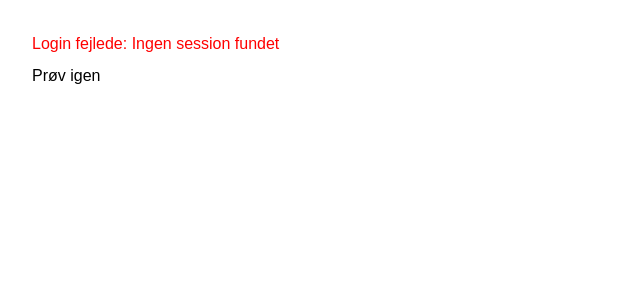
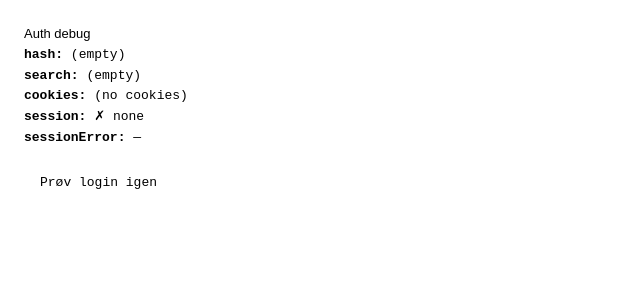
Before and after one commit to digirenraz/pogosundet, a Next.js app: page /auth/callback in a window 1280 px wide. Shown: the top 300 px of the page, without its empty margins (0-640 px from the left). Built offline with nearby package versions, Linux system fonts and the light colour scheme; no server answers.

Commit message:
Add auth debug page — show hash/search/cookies/session state

```diff
--- a/src/app/auth/callback/page.tsx
+++ b/src/app/auth/callback/page.tsx
@@ -3,43 +3,48 @@
 import { useEffect, useState } from 'react';
 import { createClient } from '@/lib/supabase/client';
 
-// OAuth callback page — handles implicit-flow tokens from the URL hash.
-//
-// flowType: 'implicit' means Supabase returns tokens in the URL hash fragment
-// (#access_token=...) rather than a ?code= query param. getSession() detects
-// and stores them automatically. No code-verifier cookie needed, which fixes
-// iOS Safari's Bounce Tracking Prevention purging the cookie mid-redirect.
 export default function AuthCallbackPage() {
-  const [status, setStatus] = useState<'loading' | 'error'>('loading');
-  const [errorMsg, setErrorMsg] = useState('');
+  const [info, setInfo] = useState<Record<string, string>>({});
 
   useEffect(() => {
+    const hash = window.location.hash.substring(0, 80);
+    const search = window.location.search.substring(0, 80);
+    const cookieNames = document.cookie
+      .split(';')
+      .map((c) => c.trim().split('=')[0])
+      .filter(Boolean)
+      .join(', ');
+
     const supabase = createClient();
     supabase.auth.getSession().then(({ data, error }) => {
-      if (error || !data.session) {
-        const msg = error?.message ?? 'Ingen session fundet';
-        console.error('[auth/callback] getSession error:', msg);
-        setErrorMsg(msg);
-        setStatus('error');
-      } else {
-        window.location.href = '/';
-      }
+      setInfo({
+        hash: hash || '(empty)',
+        search: search || '(empty)',
+        cookies: cookieNames || '(no cookies)',
+        session: data.session ? `✓ ${data.session.user.email}` : '✗ none',
+        sessionError: error?.message ?? '—',
+      });
     });
   }, []);
 
-  if (status === 'error') {
-    return (
-      <div style={{ padding: 32, fontFamily: 'sans-serif' }}>
-        <p style={{ color: 'red' }}>Login fejlede: {errorMsg}</p>
-        <button type="button" onClick={() => { window.location.href = '/login'; }}
-          style={{ marginTop: 8, cursor: 'pointer' }}>Prøv igen</button>
-      </div>
-    );
-  }
+  const go = (path: string) => { window.location.href = path; };
 
   return (
-    <div style={{ padding: 32, fontFamily: 'sans-serif', color: '#555' }}>
-      Logger ind…
+    <div style={{ padding: 24, fontFamily: 'monospace', fontSize: 13, lineHeight: 1.6 }}>
+      <h2 style={{ fontFamily: 'sans-serif', marginTop: 0 }}>Auth debug</h2>
+      {Object.entries(info).map(([k, v]) => (
+        <div key={k}><strong>{k}:</strong> {v}</div>
+      ))}
+      {info.session?.startsWith('✓') && (
+        <button type="button" onClick={() => go('/')} style={{ marginTop: 16, padding: '8px 16px', cursor: 'pointer', background: '#00b09f', color: '#fff', border: 0, borderRadius: 8, fontSize: 14 }}>
+          Gå til appen →
+        </button>
+      )}
+      {info.session && !info.session.startsWith('✓') && (
+        <button type="button" onClick={() => go('/login')} style={{ marginTop: 16, padding: '8px 16px', cursor: 'pointer' }}>
+          Prøv login igen
+        </button>
+      )}
     </div>
   );
 }
```
